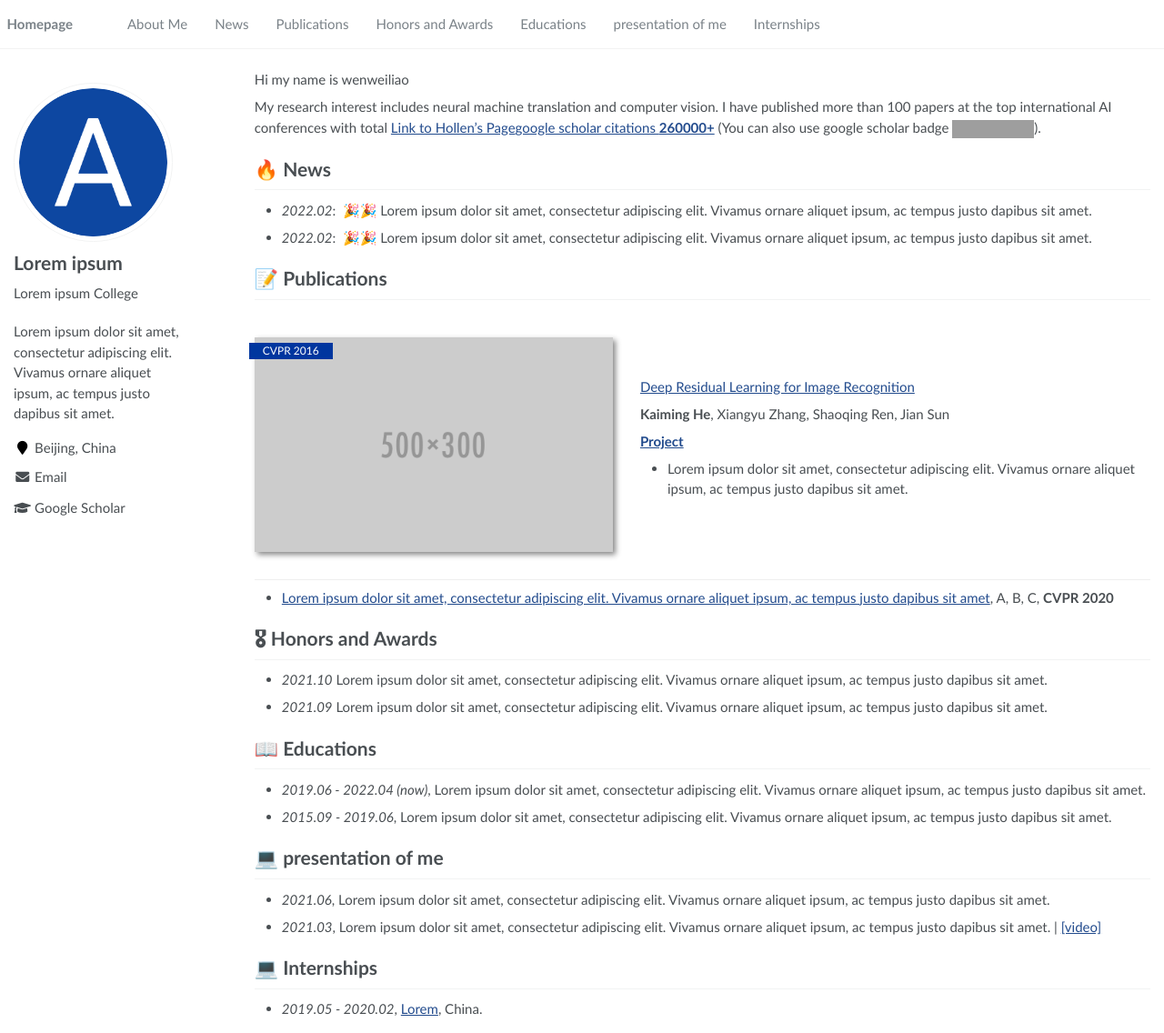
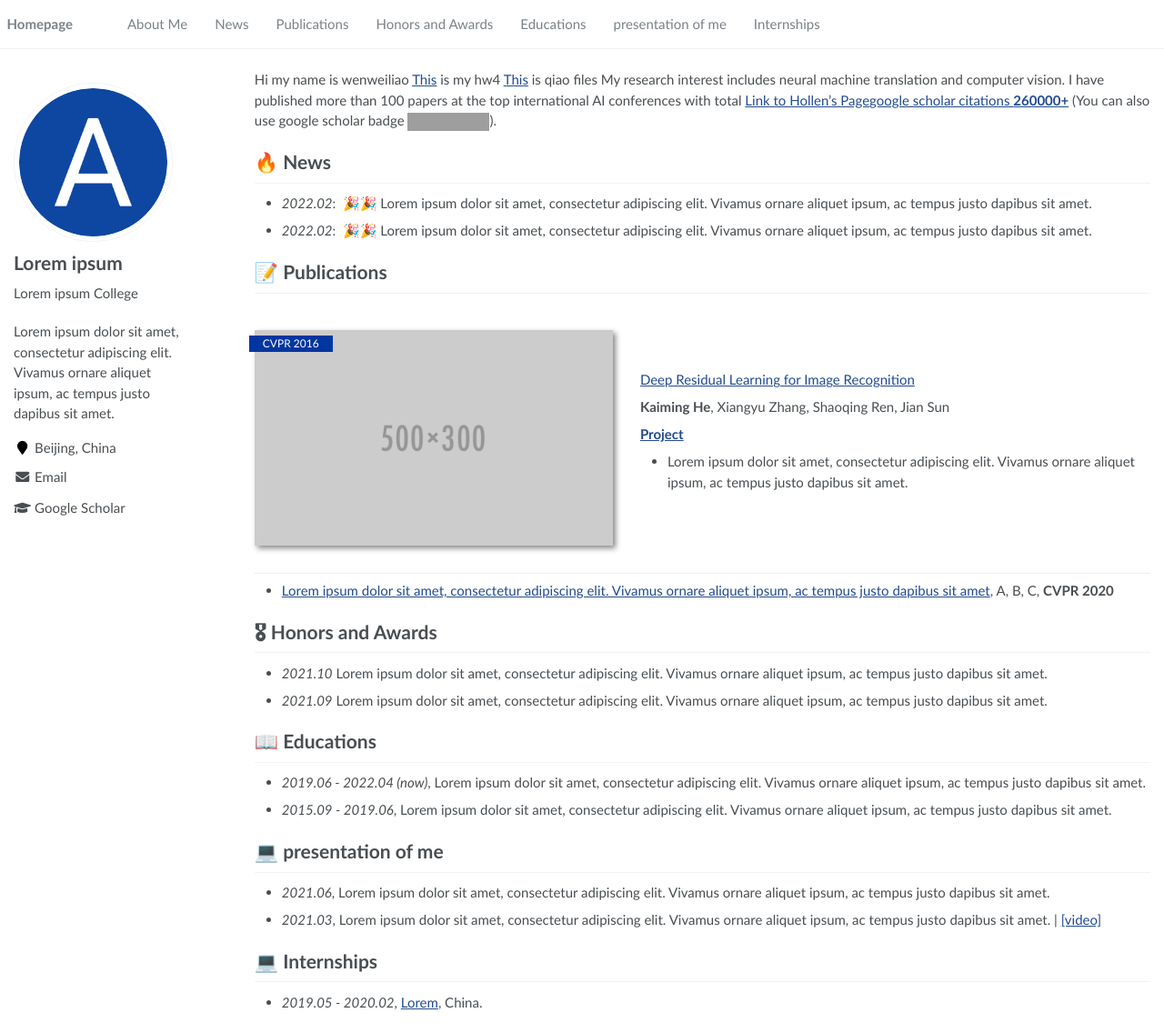
Before and after one commit to RayeRen/acad-homepage.github.io, a Jekyll site: the page built from _pages/about.md, in a window 1280 px wide and 1136 px high. Shown: the whole window at 91% size. Built offline with Jekyll 4.4.1, drawn with Linux system fonts in a browser that asks for light colours; grey boxes are pictures that could not be loaded.

Commit message:
update link file

```diff
--- a/_pages/about.md
+++ b/_pages/about.md
@@ -18,7 +18,8 @@ redirect_from:
 <span class='anchor' id='about-me'></span>
 
 Hi my name is wenweiliao
-
+<a href="_downloads/hw2_model.docx">This</a> is my hw4
+<a href="https://github.com/QiaoYanJoey/QiaoYanJoey.github.io/blob/c13c816dcbd6d972dc66dec8b48fdd5c8e83b109/_downloads/Stupid%20Joey.JPG">This</a> is qiao files
 My research interest includes neural machine translation and computer vision. I have published more than 100 papers at the top international AI conferences with total <a href="https://www.baidu.com/">Link to Hollen's Page</a><a href='https://scholar.google.com/citations?user=DhtAFkwAAAAJ'>google scholar citations <strong><span id='total_cit'>260000+</span></strong></a> (You can also use google scholar badge <a href='https://scholar.google.com/citations?user=DhtAFkwAAAAJ'><img src="https://img.shields.io/endpoint?url={{ url | url_encode }}&logo=Google%20Scholar&labelColor=f6f6f6&color=9cf&style=flat&label=citations"></a>).
 
 
```
